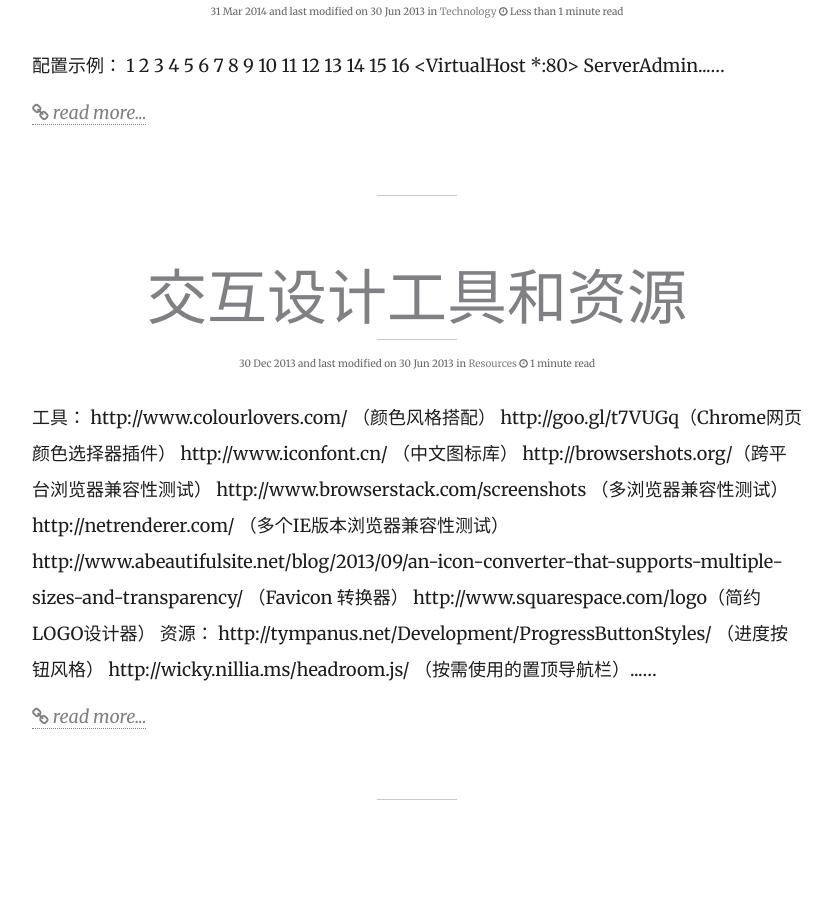
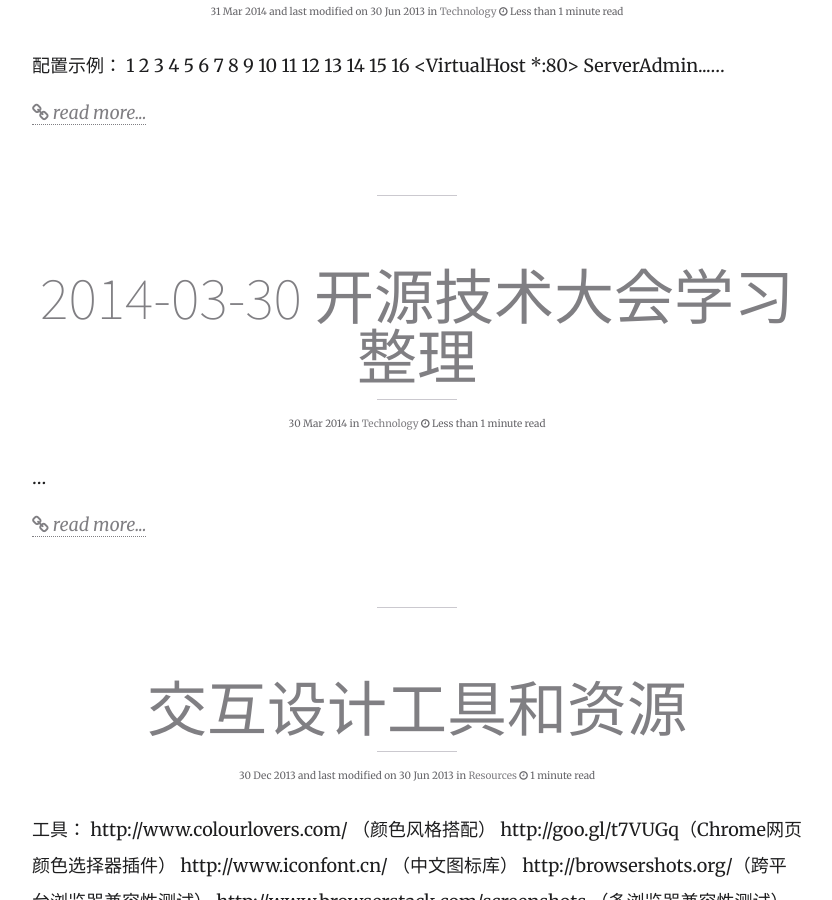
Before and after one commit to zyhwyl/zyhwyl.github.io, a Jekyll site: the page built from index.html, in a window 1280 px wide and 900 px high, scrolled down 696 px. Shown: the whole window, without its empty margins (223-1055 px from the left). Built offline with Jekyll 4.4.1, drawn with Linux system fonts in a browser that asks for light colours; nearby versions of some CDN libraries; library files that are not in the unit come from our copies; the list of posts is cut into pages by our own code.

Commit message:
add a article (开源)

```diff
--- a/_config.yml
+++ b/_config.yml
@@ -3,7 +3,7 @@ description:      "欢迎访问我的博客"
 logo:             avatar.jpg
 disqus_shortname: silver
 # Assign a default image for your site's header and footer
-default_bg:       appleback.jpg
+default_bg:       codeback.jpg
 search:           true
 share:            true
 # Read Time is a calculator tp provide post read-time based on word count. Usage is recommended.
--- /dev/null
+++ b/_posts/2014-03-30-ostc.md
@@ -0,0 +1,12 @@
+---
+layout: post
+title: "2014-03-30 开源技术大会学习整理"
+description: "2014-03-30 开源技术大会学习整理"
+category: Technology
+tags: [ostc,开源大会]
+modified: 2014-03-30
+image:
+  feature: appleback.jpg
+comments: true
+share: true
+---
```
Also changed, not shown: images/cafeback.jpg (added).
